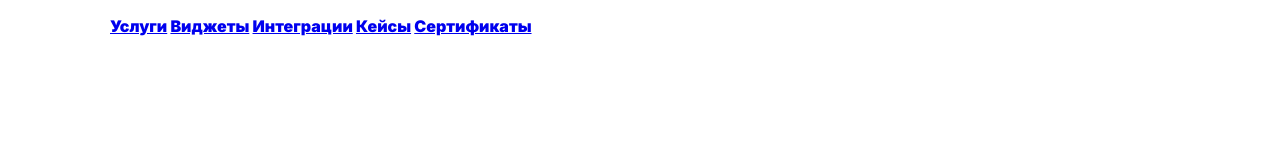
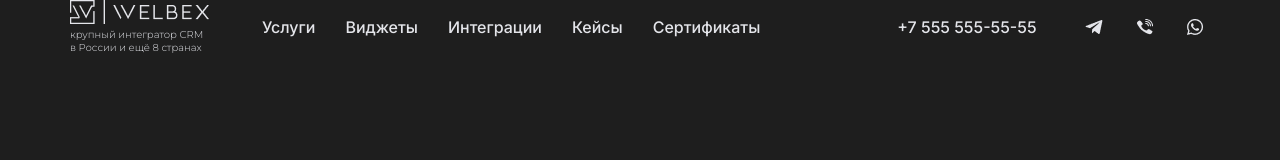
Before and after one commit to DmitryMix260/test_task_BuyanovDV, a plain HTML site: page Test task/2 task/index.html in a window 1280 px wide. Drawn offline with Linux system fonts and the light colour scheme.

Commit message:
add: Сверстал header

```diff
--- a/Test task/2 task/index.css
+++ b/Test task/2 task/index.css
@@ -10,8 +10,8 @@
   --font-montserrat: "Montserrat", sans-serif;
   --fs-base: 16px;
   --fs-normal: 18px;
-  --fs-normal: 48px;
-  --weigth-lighte: 300;
+  --fs-bold: 48px;
+  --weigth-light: 300;
   --weigth-regular: 400;
   --weigth-medium: 500;
   --weigth-bold: 700;
@@ -25,9 +25,10 @@
 body {
   margin: 0;
   font-family: var(--font-inter);
-  font-weight: var(--weigth-black);
+  font-weight: var(--weigth-medium);
   font-size: var(--fs-base);
-  color: light-text;
+  color: var(--light-text);
+  background: #1e1e1e;
 }
 
 .container {
@@ -35,4 +36,43 @@ body {
   max-width: 1140px;
   margin: 0 auto;
 }
-.header{}
+.header {
+  display: flex;
+}
+.logo_weblex {
+  max-width: 140px;
+}
+.logo_weblex_text {
+  font-family: var(--font-montserrat);
+  font-weight: var(--weigth-light);
+  font-size: 10px;
+}
+
+.menu {
+  display: flex;
+  align-items: center;
+  padding-left: 52px;
+  padding-right: 137px;
+}
+.menu a {
+  text-decoration: none;
+  color: var(--light-text);
+}
+
+.menu a:not(:last-child) {
+  padding-right: 30px;
+}
+.contacts img {
+  display: block;
+}
+.contacts {
+  display: flex;
+  align-items: center;
+}
+.contacts div:first-child {
+  padding-right: 48px;
+}
+
+.contacts img:not(:last-child) {
+  padding-right: 34px;
+}
--- a/Test task/2 task/index.html
+++ b/Test task/2 task/index.html
@@ -10,15 +10,22 @@
   <body>
     <div class="container">
       <header class="header">
-        <div class="logo_weblex"></div>
+        <div class="logo_weblex">
+          <img src="images/logo_welbex.png" alt="logo_welbex">
+          <div class="logo_weblex_text">крупный интегратор CRM в Росcии и ещё 8 странах</div>
+        </div>
         <menu class="menu">
           <a href="#">Услуги</a>
           <a href="#">Виджеты</a>
           <a href="#">Интеграции</a>
           <a href="#">Кейсы</a>
-          <a href="#">Сертификаты</a></menu>
+          <a href="#">Сертификаты</a></menu
+        >
         <div class="contacts">
-
+          <div>+7 555 555-55-55</div>
+          <img src="images/tg.png" alt="telegram">
+          <img src="images/phone.png" alt="phone">
+          <img src="images/whatsApp.png" alt="whatsApp">
         </div>
       </header>
     </div>
```
Also changed, not shown: Test task/2 task/images/logo_welbex.png (added), Test task/2 task/images/phone.png (added), Test task/2 task/images/tg.png (added), Test task/2 task/images/whatsApp.png (added).
